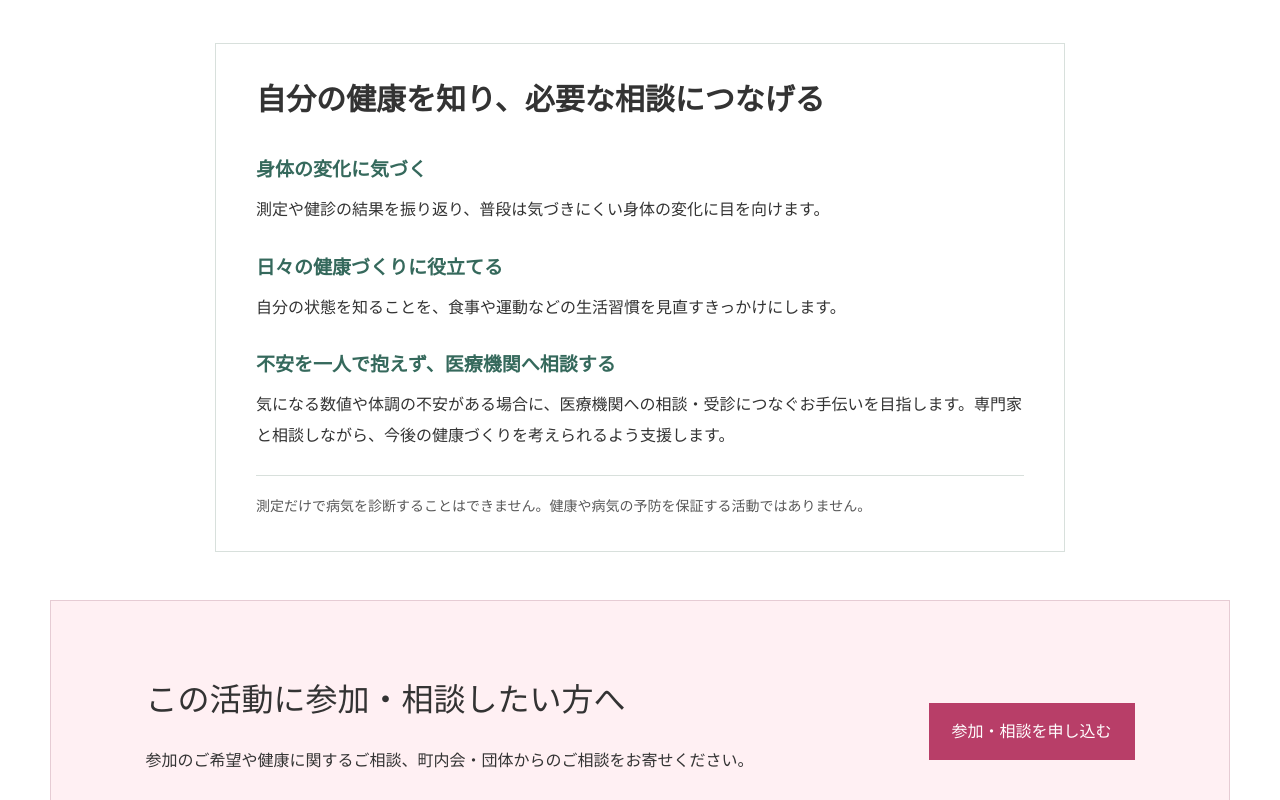
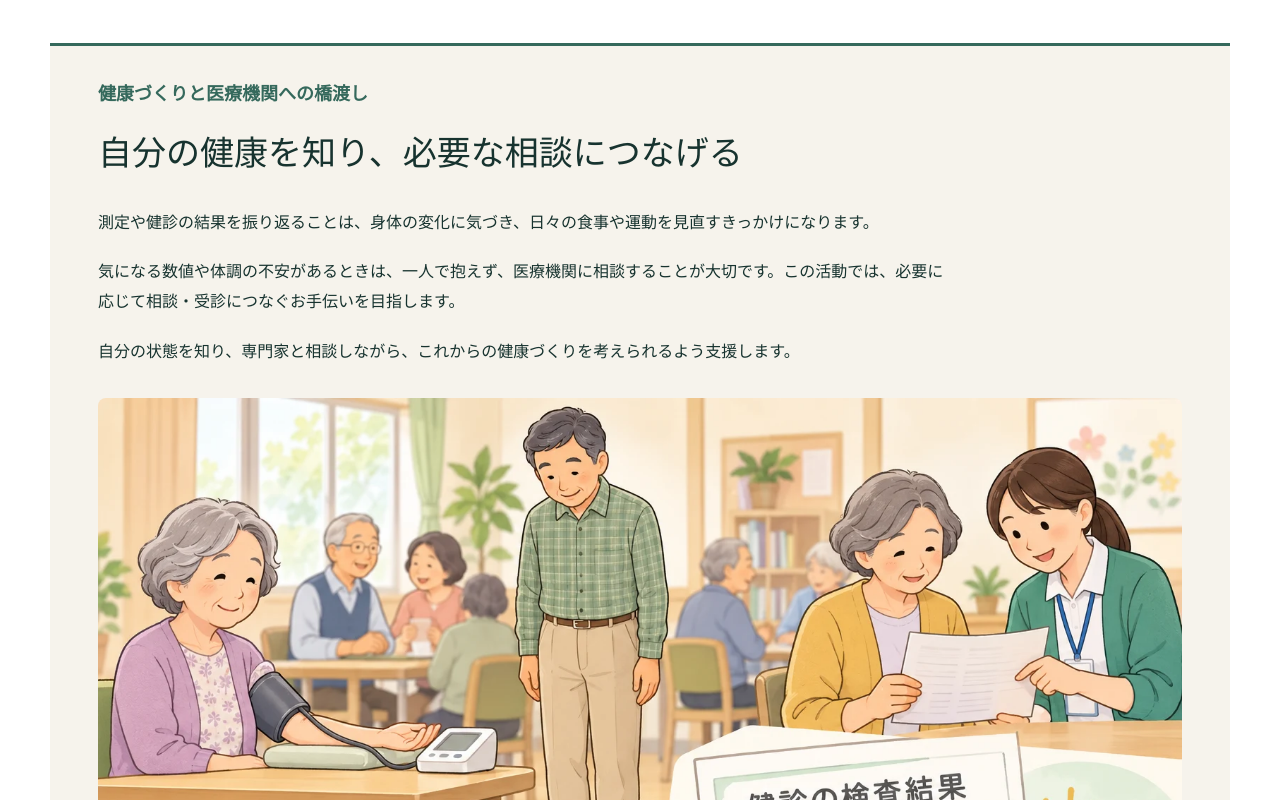
Before and after one commit to marumarukamekame/marugameseiko, a website: page activities/activity-1.html in a window 1280 px wide. Shown: the part 2420-3220 px from the top of the page. Drawn offline with Linux system fonts and the light colour scheme.

Commit message:
健康相談の説明を活動詳細と同じ書体と配色に統一しイラストを追加

```diff
--- a/activities/activity-1.html
+++ b/activities/activity-1.html
@@ -4,13 +4,13 @@
 .activity-sakura .cta .button.secondary{background:#B83E68;border-color:#B83E68;color:#FFFFFF}
 .activity-sakura .cta .button.secondary:hover{background:#963052;border-color:#963052}
 .activity-sakura .cta :focus-visible{outline-color:#A83860}
-.activity-sakura .health-bridge{max-width:850px;margin:0 auto 48px;padding:32px clamp(20px,4vw,40px);background:#FFFFFF;border:1px solid var(--line);color:#333333}
-.activity-sakura .health-bridge h2{margin:0 0 28px;font-size:clamp(24px,3vw,30px);line-height:1.6}
-.activity-sakura .health-bridge h3{margin:0 0 8px;font-size:19px;color:var(--green)}
-.activity-sakura .health-bridge .bridge-point{margin:0 0 24px}
-.activity-sakura .health-bridge .bridge-point p{margin:0;font-size:16px;line-height:1.9}
-.activity-sakura .health-bridge .bridge-note{margin:0;padding-top:18px;border-top:1px solid var(--line);font-size:14px;line-height:1.8;color:#595959}
-@media(max-width:600px){.activity-sakura .health-bridge{padding:26px 20px}.activity-sakura .health-bridge h3{font-size:18px}.activity-sakura .health-bridge h2{font-size:24px}}
+.activity-sakura .health-bridge{max-width:none;margin:0 0 65px;padding:32px clamp(20px,4vw,48px);background:var(--sand);border:0;border-top:3px solid var(--green);color:var(--ink)}
+.activity-sakura .health-bridge h2{margin:0 0 16px;font-size:18px;color:var(--green)}
+.activity-sakura .health-bridge h3{max-width:850px;margin:0 0 26px;font-family:serif;font-size:clamp(24px,3vw,34px);font-weight:500;line-height:1.6;color:var(--ink)}
+.activity-sakura .health-bridge .health-opportunity-copy{max-width:850px}
+.activity-sakura .health-bridge .health-opportunity-copy p{margin:0 0 1.25em;line-height:1.85}
+.activity-sakura .health-bridge .bridge-note{margin:24px 0 0;font-size:13px;line-height:1.85;color:var(--muted)}
+@media(max-width:600px){.activity-sakura .health-bridge{margin-bottom:45px;padding:25px 18px}.activity-sakura .health-bridge h3{font-size:24px}.activity-sakura .health-bridge .health-opportunity-copy{font-size:15px}}
 </style></head><body class="activity-sakura"><a class="skip" href="#main">本文へ移動</a><header class="site-header"><a class="brand" href="/marugameseiko/" aria-label="いざ横浜 ホームへ"><img class="brand-logo" src="/marugameseiko/assets/images/いざ横浜.png" alt="いざ横浜"></a><button class="menu-button" aria-label="メニューを開く" aria-expanded="false"><span></span><span></span><span></span></button><nav class="global-nav" aria-label="メインナビゲーション"><a href="/marugameseiko/about.html">私たちについて</a><a href="/marugameseiko/projects.html">いざ地域活動</a><a href="/marugameseiko/clinic.html">治療院</a><a href="/marugameseiko/corporate.html">企業・団体の方へ</a><a href="/marugameseiko/voices.html">利用者・参加者の声</a><a href="/marugameseiko/blog/">健康ブログ</a><a class="nav-contact" href="/marugameseiko/contact.html">お問い合わせ</a></nav></header><main id="main"><header class="page-hero"><div class="container"><nav class="breadcrumbs" aria-label="パンくず"><a href="/marugameseiko/">ホーム</a> / いざ検診</nav><p class="eyebrow">IZA YOKOHAMA</p><h1>いざ検診</h1><p class="activity-detail-subtitle">定期的な地域総合スクリーニング</p><p class="lead">いざ検診の活動情報を、内容の確定に合わせて順次ご案内します。</p></div></header><section class="section"><div class="container"><img class="activity-detail-image" src="/marugameseiko/assets/digital-health-scale.png" alt="明るい空間で62.4キログラムを表示する白いデジタル体重計" width="1600" height="1067"><p class="detail-preparation">このページは活動内容の確定に合わせて、順次情報を追加します。</p><section class="health-opportunity" aria-labelledby="health-detail-heading">
 <h2 id="health-detail-heading">活動の詳細</h2>
 <h3>身近な場所で、自分の健康を知るきっかけを</h3>
@@ -22,20 +22,18 @@
 <img src="/marugameseiko/assets/images/community-health-measurement.webp" alt="地域の集会所で、中高年の住民が上腕式血圧計で血圧を測り、体重計で体重を測る様子。住民とスタッフが記録を確認し、別の健診結果用紙には血糖値とコレステロール値を表示。医療機関への相談を表す小さな病院のアイコンも添えたイラスト。" width="1536" height="1024" loading="lazy" decoding="async">
 <figcaption>活動のイメージです。開催・検査の実施方法などは、内容が確定した後にご案内します。血糖値・コレステロール値の確認には、血圧測定とは別の検査が必要です。</figcaption>
 </figure>
-</section><section class="health-bridge" aria-labelledby="health-bridge-heading">
-<h2 id="health-bridge-heading">自分の健康を知り、必要な相談につなげる</h2>
-<div class="bridge-point">
-<h3>身体の変化に気づく</h3>
-<p>測定や健診の結果を振り返り、普段は気づきにくい身体の変化に目を向けます。</p>
+</section><section class="health-bridge health-opportunity" aria-labelledby="health-bridge-heading">
+<h2 id="health-bridge-heading">健康づくりと医療機関への橋渡し</h2>
+<h3>自分の健康を知り、必要な相談につなげる</h3>
+<div class="health-opportunity-copy">
+<p>測定や健診の結果を振り返ることは、身体の変化に気づき、日々の食事や運動を見直すきっかけになります。</p>
+<p>気になる数値や体調の不安があるときは、一人で抱えず、医療機関に相談することが大切です。この活動では、必要に応じて相談・受診につなぐお手伝いを目指します。</p>
+<p>自分の状態を知り、専門家と相談しながら、これからの健康づくりを考えられるよう支援します。</p>
 </div>
-<div class="bridge-point">
-<h3>日々の健康づくりに役立てる</h3>
-<p>自分の状態を知ることを、食事や運動などの生活習慣を見直すきっかけにします。</p>
-</div>
-<div class="bridge-point">
-<h3>不安を一人で抱えず、医療機関へ相談する</h3>
-<p>気になる数値や体調の不安がある場合に、医療機関への相談・受診につなぐお手伝いを目指します。専門家と相談しながら、今後の健康づくりを考えられるよう支援します。</p>
-</div>
+<figure class="health-opportunity-figure">
+<img src="/marugameseiko/assets/images/community-health-measurement.webp" alt="地域の集会所で、中高年の住民が上腕式血圧計で血圧を測り、体重計で体重を測る様子。住民とスタッフが記録を確認し、別の健診結果用紙には血糖値とコレステロール値を表示。医療機関への相談を表す小さな病院のアイコンも添えたイラスト。" width="1536" height="1024" loading="lazy" decoding="async">
+<figcaption>活動のイメージです。必要に応じて医療機関への相談につなぐ支援を目指します。</figcaption>
+</figure>
 <p class="bridge-note">測定だけで病気を診断することはできません。健康や病気の予防を保証する活動ではありません。</p>
 </section>
 <section class="cta" aria-labelledby="health-participation-heading">
```
